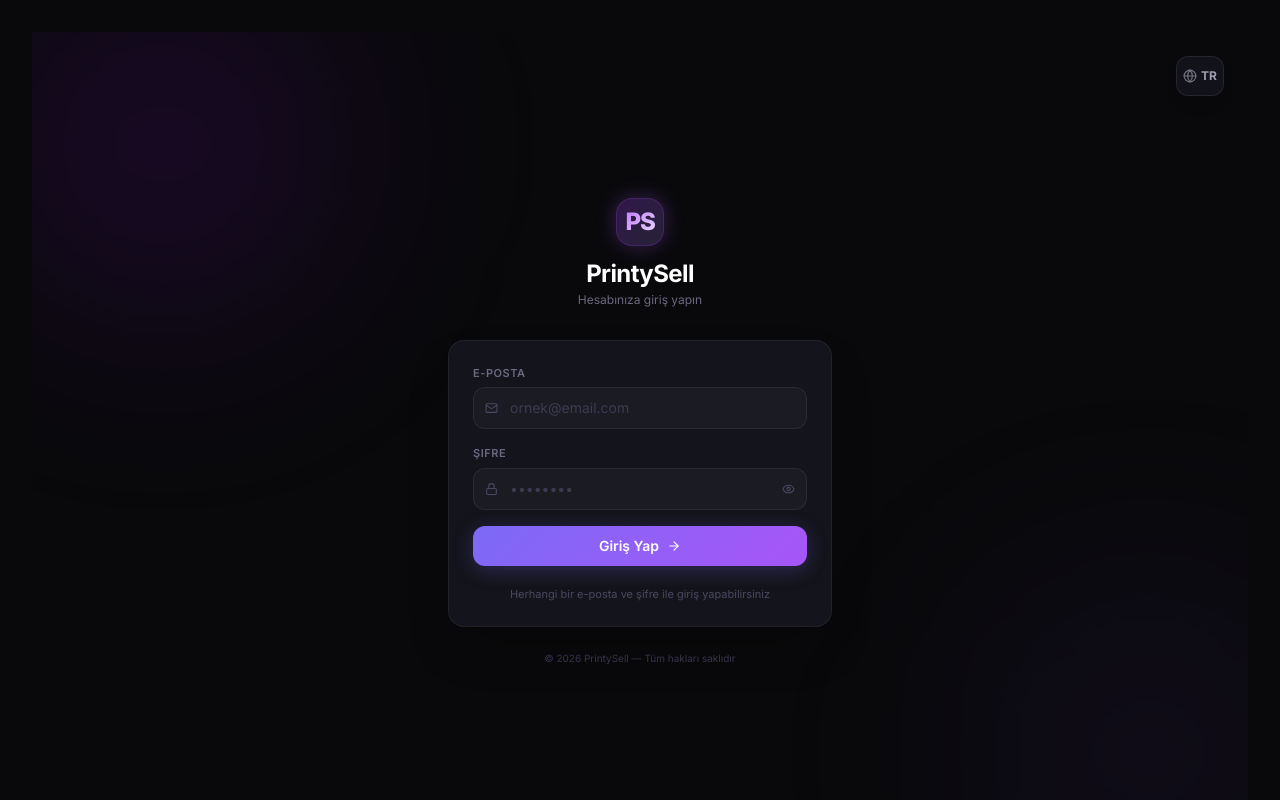
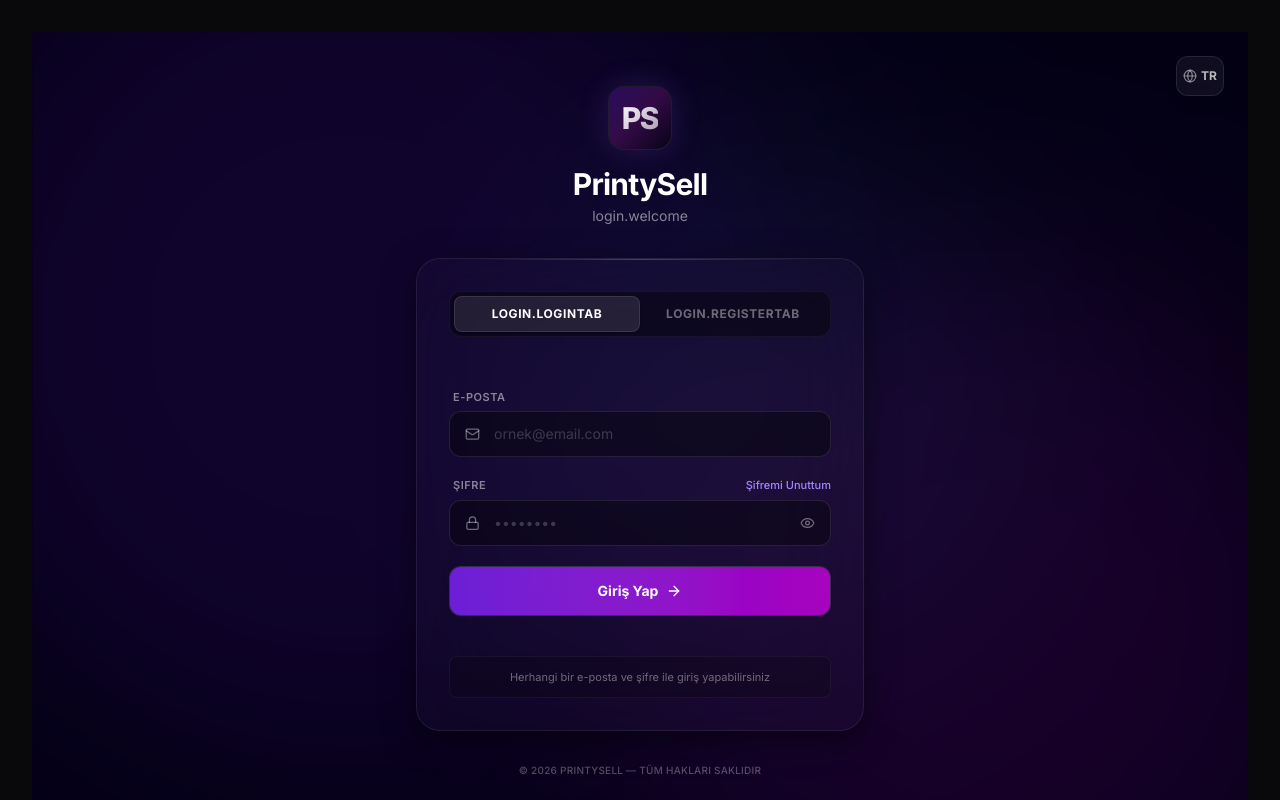
Before and after one commit to Oguzhan1511/etsy, a Next.js app: page /login in a window 1280 px wide. Built offline with nearby package versions, Linux system fonts and the light colour scheme.

Commit message:
feat: redesign login and register page with glassmorphism and animations

```diff
--- a/src/app/login/page.tsx
+++ b/src/app/login/page.tsx
@@ -3,7 +3,7 @@
 import React, { useState, useEffect } from "react";
 import { useRouter } from "next/navigation";
 import { useAuth } from "@/context/AuthContext";
-import { Mail, Lock, Eye, EyeOff, ArrowRight, Loader2, Globe } from "lucide-react";
+import { Mail, Lock, Eye, EyeOff, ArrowRight, Loader2, Globe, User } from "lucide-react";
 import { useLanguage } from "@/context/LanguageContext";
 
 export default function LoginPage() {
@@ -11,6 +11,8 @@ export default function LoginPage() {
   const { t, language, toggleLanguage } = useLanguage();
   const router = useRouter();
 
+  const [mode, setMode] = useState<"login" | "register">("login");
+  const [name, setName] = useState("");
   const [email, setEmail] = useState("");
   const [password, setPassword] = useState("");
   const [showPassword, setShowPassword] = useState(false);
@@ -29,196 +31,222 @@ export default function LoginPage() {
     setError("");
     setSubmitting(true);
 
+    // Using login for both since we don't have a real backend registration yet
     const ok = await login(email, password);
     setSubmitting(false);
 
     if (ok) {
       router.replace("/");
     } else {
-      setError("E-posta ve şifre boş bırakılamaz.");
+      setError(t("login.errorEmpty") || "E-posta ve şifre boş bırakılamaz.");
     }
   };
 
   if (isLoading) {
     return (
-      <div className="h-screen flex items-center justify-center bg-[#09090b]">
-        <Loader2 className="w-6 h-6 text-purple-500 animate-spin" />
+      <div className="h-screen flex items-center justify-center bg-[#030014]">
+        <Loader2 className="w-8 h-8 text-violet-500 animate-spin" />
       </div>
     );
   }
 
   return (
-    <div className="min-h-screen bg-[#09090b] flex items-center justify-center p-4 relative overflow-hidden">
+    <div className="min-h-screen bg-[#030014] flex items-center justify-center p-4 relative overflow-hidden font-sans">
+
+      {/* Background Animated Blobs */}
+      <div className="absolute top-[-20%] left-[-10%] w-[70vw] h-[70vw] rounded-full bg-violet-600/10 blur-[120px] mix-blend-screen animate-blob pointer-events-none" />
+      <div className="absolute bottom-[-20%] right-[-10%] w-[60vw] h-[60vw] rounded-full bg-fuchsia-600/10 blur-[120px] mix-blend-screen animate-blob animation-delay-2000 pointer-events-none" />
+      <div className="absolute top-[20%] right-[20%] w-[40vw] h-[40vw] rounded-full bg-cyan-500/5 blur-[100px] mix-blend-screen animate-blob animation-delay-4000 pointer-events-none" />
 
       {/* Language Toggle */}
       <button
         onClick={toggleLanguage}
-        className="absolute top-6 right-6 flex items-center justify-center w-12 h-10 rounded-xl transition-all duration-150 font-bold text-xs shadow-lg z-50 cursor-pointer"
-        style={{
-          background: "rgba(22, 22, 30, 0.8)",
-          border: "1px solid rgba(255,255,255,0.08)",
-          color: "var(--text-secondary)",
-          backdropFilter: "blur(12px)",
-        }}
-        onMouseEnter={(e) => {
-          (e.currentTarget as HTMLElement).style.background = "rgba(124,106,247,0.15)";
-          (e.currentTarget as HTMLElement).style.color = "#fff";
-        }}
-        onMouseLeave={(e) => {
-          (e.currentTarget as HTMLElement).style.background = "rgba(22, 22, 30, 0.8)";
-          (e.currentTarget as HTMLElement).style.color = "var(--text-secondary)";
-        }}
+        className="absolute top-6 right-6 flex items-center justify-center w-12 h-10 rounded-xl transition-all duration-300 font-bold text-xs shadow-lg z-50 cursor-pointer border border-white/10 bg-white/5 backdrop-blur-md text-white/70 hover:bg-white/10 hover:text-white"
         title={t("common.language")}
       >
         <Globe size={14} className="mr-1 opacity-70" />
         {language === "tr" ? "TR" : "EN"}
       </button>
 
-      {/* Background glow blobs */}
-      <div className="absolute top-[-10%] left-[-5%] w-96 h-96 rounded-full bg-purple-600/10 blur-[100px] pointer-events-none" />
-      <div className="absolute bottom-[-10%] right-[-5%] w-80 h-80 rounded-full bg-violet-500/8 blur-[120px] pointer-events-none" />
-
-      <div className="w-full max-w-sm relative">
+      <div className="w-full max-w-md relative z-10 flex flex-col items-center">
 
         {/* Logo */}
-        <div className="flex flex-col items-center mb-8 gap-3">
-          <div
-            className="w-12 h-12 rounded-2xl flex items-center justify-center bg-[#16161f] border border-purple-500/30 shadow-[0_0_20px_rgba(168,85,247,0.3)] relative overflow-hidden shrink-0"
-          >
-            <div className="absolute inset-0 bg-gradient-to-br from-purple-600/20 to-purple-400/10" />
-            <span className="font-extrabold tracking-tighter text-transparent bg-clip-text bg-gradient-to-br from-purple-400 to-purple-200 z-10" style={{ fontSize: '24px', lineHeight: 1 }}>
+        <div className="flex flex-col items-center mb-8 gap-4 group">
+          <div className="w-16 h-16 rounded-2xl flex items-center justify-center bg-black/40 border border-white/10 shadow-[0_0_30px_rgba(139,92,246,0.2)] relative overflow-hidden shrink-0 transition-transform duration-500 group-hover:scale-110 group-hover:rotate-3">
+            <div className="absolute inset-0 bg-gradient-to-br from-violet-600/30 via-fuchsia-500/20 to-transparent" />
+            <span className="font-extrabold tracking-tighter text-transparent bg-clip-text bg-gradient-to-br from-white to-white/60 z-10 text-3xl">
               PS
             </span>
+            <div className="absolute inset-0 bg-gradient-to-tr from-transparent via-white/5 to-transparent opacity-0 group-hover:opacity-100 transition-opacity duration-500 transform -translate-x-full group-hover:translate-x-full" />
           </div>
           <div className="text-center">
-            <h1 className="text-2xl font-bold text-white tracking-tight">PrintySell</h1>
-            <p className="text-xs text-[#6b6880] mt-0.5">{t("login.title")}</p>
+            <h1 className="text-3xl font-bold text-white tracking-tight">PrintySell</h1>
+            <p className="text-sm text-white/50 mt-1">
+              {mode === "login" ? t("login.welcome") || "Hoş Geldiniz" : t("login.createAccount") || "Yeni Hesap Oluşturun"}
+            </p>
           </div>
         </div>
 
         {/* Card */}
+        <div className="w-full rounded-[24px] p-8 space-y-8 shadow-[0_8px_32px_0_rgba(0,0,0,0.5)] border border-white/[0.08] bg-white/[0.02] backdrop-blur-2xl relative overflow-hidden">
+
+          {/* Inner subtle glow */}
+          <div className="absolute top-0 left-1/2 -translate-x-1/2 w-3/4 h-[1px] bg-gradient-to-r from-transparent via-violet-500/50 to-transparent" />
+
+          {/* Mode Toggle */}
+          <div className="relative flex items-center bg-black/40 rounded-xl p-1 border border-white/5">
             <div
-          className="rounded-2xl border p-6 space-y-5 shadow-2xl"
-          style={{
-            background: "rgba(22, 22, 30, 0.95)",
-            borderColor: "rgba(255,255,255,0.06)",
-            backdropFilter: "blur(20px)",
-          }}
+              className={`absolute top-1 bottom-1 w-[calc(50%-4px)] bg-white/10 rounded-lg shadow-sm transition-all duration-300 ease-out border border-white/10 ${mode === "login" ? "left-1" : "left-[calc(50%+3px)]"}`}
+            />
+            <button
+              type="button"
+              onClick={() => setMode("login")}
+              className={`flex-1 relative z-10 py-2.5 text-xs font-bold uppercase tracking-wider transition-colors duration-300 cursor-pointer ${mode === "login" ? "text-white" : "text-white/40 hover:text-white/70"}`}
             >
-          <form onSubmit={handleSubmit} className="space-y-4">
+              {t("login.loginTab") || "Giriş Yap"}
+            </button>
+            <button
+              type="button"
+              onClick={() => setMode("register")}
+              className={`flex-1 relative z-10 py-2.5 text-xs font-bold uppercase tracking-wider transition-colors duration-300 cursor-pointer ${mode === "register" ? "text-white" : "text-white/40 hover:text-white/70"}`}
+            >
+              {t("login.registerTab") || "Kayıt Ol"}
+            </button>
+          </div>
+
+          <form onSubmit={handleSubmit} className="space-y-5">
+
+            {/* Name (Only for Register) */}
+            <div className={`space-y-1.5 transition-all duration-500 ease-in-out overflow-hidden ${mode === "register" ? "max-h-24 opacity-100" : "max-h-0 opacity-0"}`}>
+              <label className="text-[11px] font-semibold text-white/50 uppercase tracking-wider block ml-1">
+                {t("login.name") || "Ad Soyad"}
+              </label>
+              <div className="relative group">
+                <div className="absolute inset-0 bg-gradient-to-r from-violet-500 to-fuchsia-500 rounded-xl blur opacity-0 group-focus-within:opacity-30 transition-opacity duration-300 -z-10" />
+                <User size={15} className="absolute left-4 top-1/2 -translate-y-1/2 text-white/40 group-focus-within:text-violet-400 transition-colors duration-300" />
+                <input
+                  type="text"
+                  value={name}
+                  onChange={(e) => setName(e.target.value)}
+                  placeholder="John Doe"
+                  className="w-full pl-11 pr-4 py-3 rounded-xl text-sm text-white placeholder-white/20 outline-none transition-all duration-300 bg-black/40 border border-white/10 focus:border-violet-500/50 focus:bg-black/60"
+                />
+              </div>
+            </div>
 
             {/* Email */}
             <div className="space-y-1.5">
-              <label className="text-[11px] font-semibold text-[#6b6880] uppercase tracking-wider block">
+              <label className="text-[11px] font-semibold text-white/50 uppercase tracking-wider block ml-1">
                 {t("login.email")}
               </label>
-              <div className="relative">
-                <Mail size={13} className="absolute left-3 top-1/2 -translate-y-1/2 text-[#4a4760]" />
+              <div className="relative group">
+                <div className="absolute inset-0 bg-gradient-to-r from-violet-500 to-fuchsia-500 rounded-xl blur opacity-0 group-focus-within:opacity-30 transition-opacity duration-300 -z-10" />
+                <Mail size={15} className="absolute left-4 top-1/2 -translate-y-1/2 text-white/40 group-focus-within:text-violet-400 transition-colors duration-300" />
                 <input
                   type="email"
                   required
                   value={email}
                   onChange={(e) => setEmail(e.target.value)}
                   placeholder="ornek@email.com"
-                  className="w-full pl-9 pr-4 py-2.5 rounded-xl text-sm text-white placeholder-[#3d3a52] outline-none transition-all"
-                  style={{
-                    background: "rgba(255,255,255,0.03)",
-                    border: "1px solid rgba(255,255,255,0.07)",
-                  }}
-                  onFocus={(e) => {
-                    e.currentTarget.style.borderColor = "rgba(124,106,247,0.5)";
-                    e.currentTarget.style.boxShadow = "0 0 0 3px rgba(124,106,247,0.08)";
-                  }}
-                  onBlur={(e) => {
-                    e.currentTarget.style.borderColor = "rgba(255,255,255,0.07)";
-                    e.currentTarget.style.boxShadow = "none";
-                  }}
+                  className="w-full pl-11 pr-4 py-3 rounded-xl text-sm text-white placeholder-white/20 outline-none transition-all duration-300 bg-black/40 border border-white/10 focus:border-violet-500/50 focus:bg-black/60"
                 />
               </div>
             </div>
 
             {/* Password */}
             <div className="space-y-1.5">
-              <label className="text-[11px] font-semibold text-[#6b6880] uppercase tracking-wider block">
+              <div className="flex justify-between items-center ml-1">
+                <label className="text-[11px] font-semibold text-white/50 uppercase tracking-wider block">
                   {t("login.password")}
                 </label>
-              <div className="relative">
-                <Lock size={13} className="absolute left-3 top-1/2 -translate-y-1/2 text-[#4a4760]" />
+                {mode === "login" && (
+                  <a href="#" className="text-[11px] font-medium text-violet-400 hover:text-violet-300 transition-colors">
+                    Şifremi Unuttum
+                  </a>
+                )}
+              </div>
+              <div className="relative group">
+                <div className="absolute inset-0 bg-gradient-to-r from-violet-500 to-fuchsia-500 rounded-xl blur opacity-0 group-focus-within:opacity-30 transition-opacity duration-300 -z-10" />
+                <Lock size={15} className="absolute left-4 top-1/2 -translate-y-1/2 text-white/40 group-focus-within:text-violet-400 transition-colors duration-300" />
                 <input
                   type={showPassword ? "text" : "password"}
                   required
                   value={password}
                   onChange={(e) => setPassword(e.target.value)}
                   placeholder="••••••••"
-                  className="w-full pl-9 pr-10 py-2.5 rounded-xl text-sm text-white placeholder-[#3d3a52] outline-none transition-all"
-                  style={{
-                    background: "rgba(255,255,255,0.03)",
-                    border: "1px solid rgba(255,255,255,0.07)",
-                  }}
-                  onFocus={(e) => {
-                    e.currentTarget.style.borderColor = "rgba(124,106,247,0.5)";
-                    e.currentTarget.style.boxShadow = "0 0 0 3px rgba(124,106,247,0.08)";
-                  }}
-                  onBlur={(e) => {
-                    e.currentTarget.style.borderColor = "rgba(255,255,255,0.07)";
-                    e.currentTarget.style.boxShadow = "none";
-                  }}
+                  className="w-full pl-11 pr-11 py-3 rounded-xl text-sm text-white placeholder-white/20 outline-none transition-all duration-300 bg-black/40 border border-white/10 focus:border-violet-500/50 focus:bg-black/60"
                 />
                 <button
                   type="button"
                   onClick={() => setShowPassword(!showPassword)}
-                  className="absolute right-3 top-1/2 -translate-y-1/2 text-[#4a4760] hover:text-[#a09cb0] transition-colors cursor-pointer"
+                  className="absolute right-4 top-1/2 -translate-y-1/2 text-white/40 hover:text-white/80 transition-colors cursor-pointer"
                 >
-                  {showPassword ? <EyeOff size={13} /> : <Eye size={13} />}
+                  {showPassword ? <EyeOff size={15} /> : <Eye size={15} />}
                 </button>
               </div>
             </div>
 
             {/* Error */}
             {error && (
-              <p className="text-[11px] text-red-400 bg-red-500/10 border border-red-500/20 rounded-lg px-3 py-2">
+              <div className="text-xs text-red-300 bg-red-500/10 border border-red-500/20 rounded-xl px-4 py-3 flex items-center gap-2 animate-in fade-in slide-in-from-top-1 duration-300">
+                <div className="w-1.5 h-1.5 rounded-full bg-red-400 shrink-0" />
                 {error}
-              </p>
+              </div>
             )}
 
             {/* Submit */}
             <button
               type="submit"
               disabled={submitting}
-              className="w-full flex items-center justify-center gap-2 py-2.5 rounded-xl text-sm font-semibold text-white transition-all duration-150 disabled:opacity-60 disabled:cursor-not-allowed cursor-pointer mt-1"
-              style={{
-                background: "linear-gradient(135deg, #7c6af7 0%, #a855f7 100%)",
-                boxShadow: "0 4px 20px rgba(124,106,247,0.25)",
-              }}
-              onMouseEnter={(e) => {
-                if (!submitting) (e.currentTarget as HTMLElement).style.opacity = "0.88";
-              }}
-              onMouseLeave={(e) => {
-                (e.currentTarget as HTMLElement).style.opacity = "1";
-              }}
+              className="w-full group relative flex items-center justify-center gap-2 py-3.5 rounded-xl text-sm font-bold text-white transition-all duration-300 disabled:opacity-60 disabled:cursor-not-allowed cursor-pointer mt-4 overflow-hidden bg-white/5 border border-white/10 hover:border-violet-500/50"
             >
+              <div className="absolute inset-0 bg-gradient-to-r from-violet-600 to-fuchsia-600 opacity-80 group-hover:opacity-100 transition-opacity duration-300" />
+              <div className="absolute inset-0 opacity-0 group-hover:opacity-20 bg-[radial-gradient(circle_at_center,white_0%,transparent_100%)] transition-opacity duration-500" />
+
+              <div className="relative flex items-center gap-2">
                 {submitting ? (
-                <Loader2 size={14} className="animate-spin" />
+                  <Loader2 size={16} className="animate-spin" />
                 ) : (
                   <>
-                  <span>{t("login.submit")}</span>
-                  <ArrowRight size={14} />
+                    <span>{mode === "login" ? t("login.submit") : (t("login.registerSubmit") || "Hesap Oluştur")}</span>
+                    <ArrowRight size={16} className="group-hover:translate-x-1 transition-transform duration-300" />
                   </>
                 )}
+              </div>
             </button>
           </form>
 
           {/* Hint */}
-          <p className="text-center text-[11px] text-[#4a4760]">
+          <div className="pt-2">
+            <p className="text-center text-[11px] text-white/40 bg-black/20 rounded-lg p-3 border border-white/5">
               {t("login.hint")}
             </p>
           </div>
+        </div>
 
         {/* Footer */}
-        <p className="text-center text-[10px] text-[#3a3750] mt-6">
-          © {new Date().getFullYear()} PrintySell — {t("login.rights")}
+        <p className="text-center text-[10px] text-white/30 mt-8 font-medium tracking-wide">
+          © {new Date().getFullYear()} PRINTYSELL — {t("login.rights")?.toUpperCase() || "TÜM HAKLARI SAKLIDIR"}
         </p>
       </div>
+
+      <style jsx global>{`
+        @keyframes blob {
+          0% { transform: translate(0px, 0px) scale(1); }
+          33% { transform: translate(30px, -50px) scale(1.1); }
+          66% { transform: translate(-20px, 20px) scale(0.9); }
+          100% { transform: translate(0px, 0px) scale(1); }
+        }
+        .animate-blob {
+          animation: blob 7s infinite alternate;
+        }
+        .animation-delay-2000 {
+          animation-delay: 2s;
+        }
+        .animation-delay-4000 {
+          animation-delay: 4s;
+        }
+      `}</style>
     </div>
   );
 }
```
Lines whose indentation alone changed are shown as unchanged.
